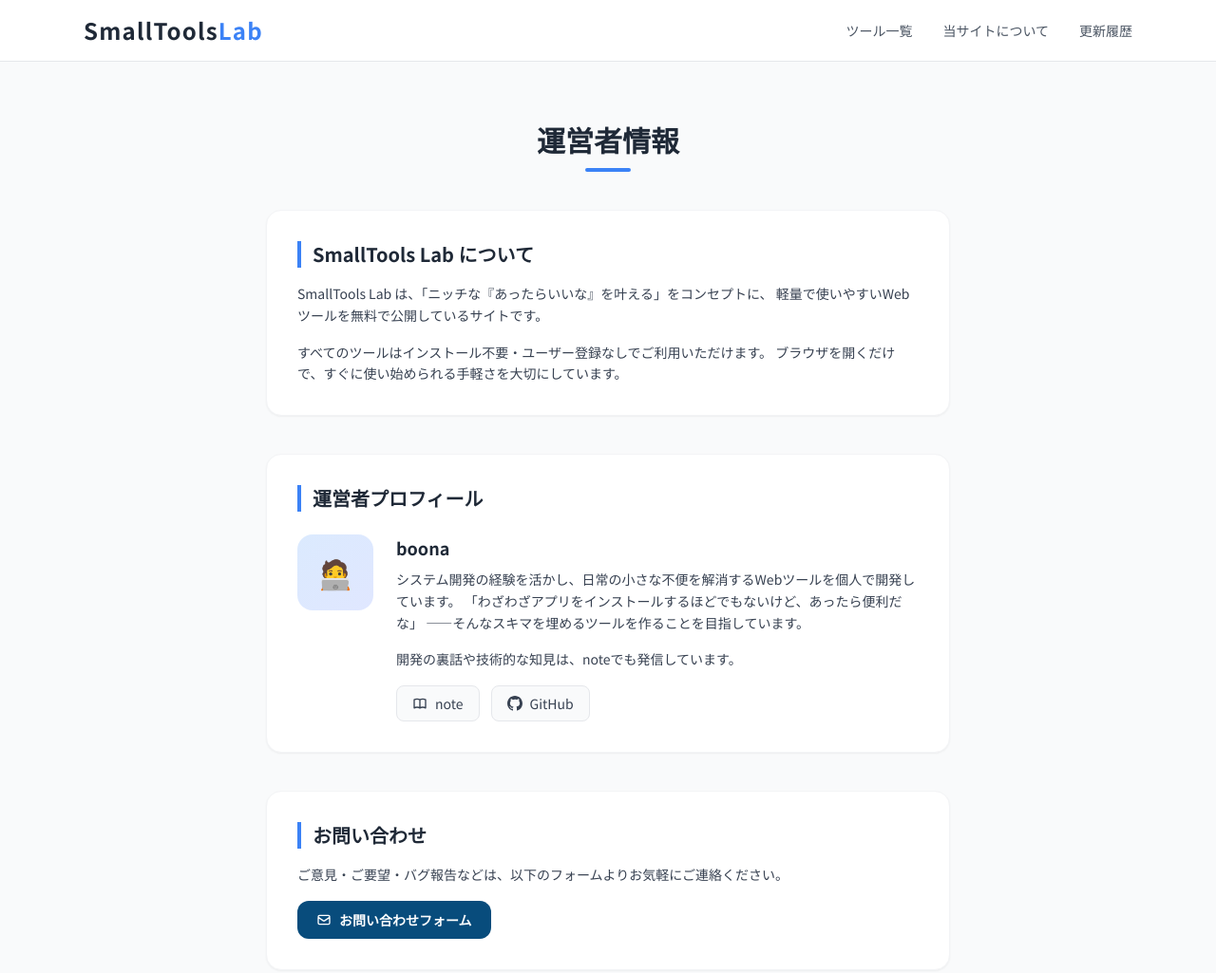
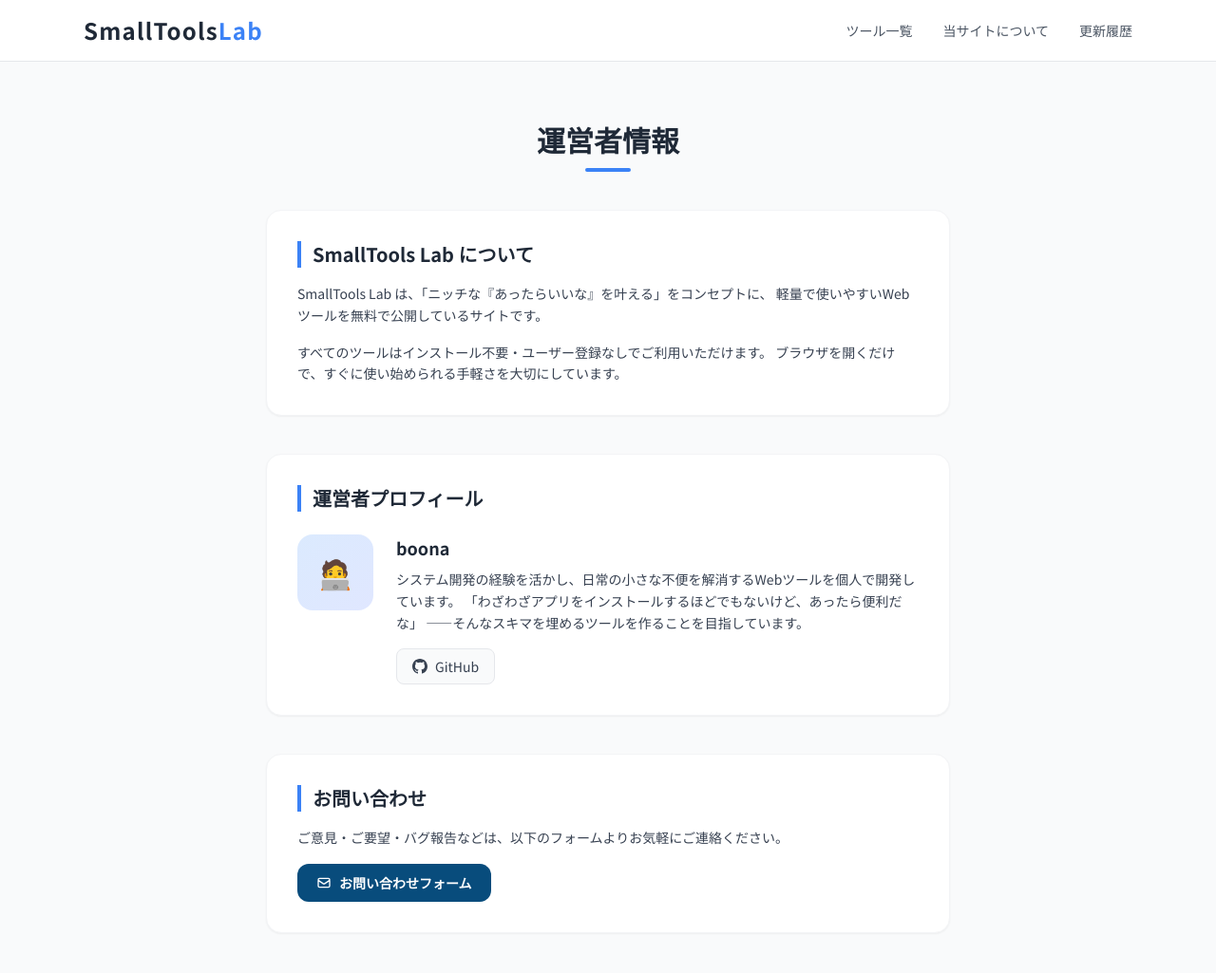
Before and after one commit to r-hasuda/SmallToolsLab, an Astro site: page /about in a window 1280 px wide. Shown: the top 1025 px of the page at 95% size. Built offline with nearby package versions, Linux system fonts and the light colour scheme; Astro itself is replaced by a stand-in of ours.

Commit message:
Update about.astro

```diff
--- a/src/pages/about.astro
+++ b/src/pages/about.astro
@@ -50,22 +50,8 @@
               「わざわざアプリをインストールするほどでもないけど、あったら便利だな」
               ——そんなスキマを埋めるツールを作ることを目指しています。
             </p>
-            <p class="text-sm text-gray-700 leading-relaxed">
-              開発の裏話や技術的な知見は、noteでも発信しています。
-            </p>
             <!-- 外部リンク -->
             <div class="mt-4 flex flex-wrap gap-3">
-              <a
-                href="https://note.com/boona_happylife"
-                target="_blank"
-                rel="noopener noreferrer"
-                class="inline-flex items-center gap-2 px-4 py-2 bg-gray-50 border border-gray-200 rounded-lg text-sm text-gray-700 hover:text-swell-blue hover:border-swell-blue/30 transition-all duration-200"
-              >
-                <svg class="w-4 h-4" fill="none" stroke="currentColor" viewBox="0 0 24 24">
-                  <path stroke-linecap="round" stroke-linejoin="round" stroke-width="2" d="M12 6.253v13m0-13C10.832 5.477 9.246 5 7.5 5S4.168 5.477 3 6.253v13C4.168 18.477 5.754 18 7.5 18s3.332.477 4.5 1.253m0-13C13.168 5.477 14.754 5 16.5 5c1.747 0 3.332.477 4.5 1.253v13C19.832 18.477 18.247 18 16.5 18c-1.746 0-3.332.477-4.5 1.253" />
-                </svg>
-                note
-              </a>
               <a
                 href="https://github.com/r-hasuda"
                 target="_blank"
```
